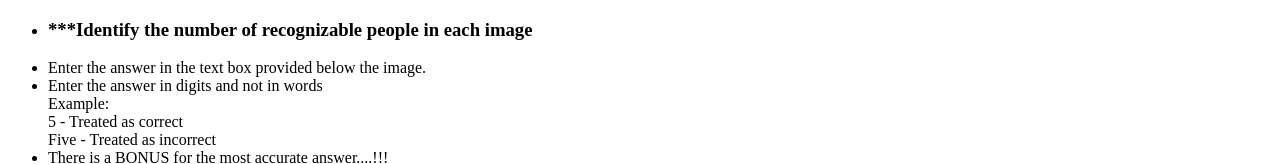
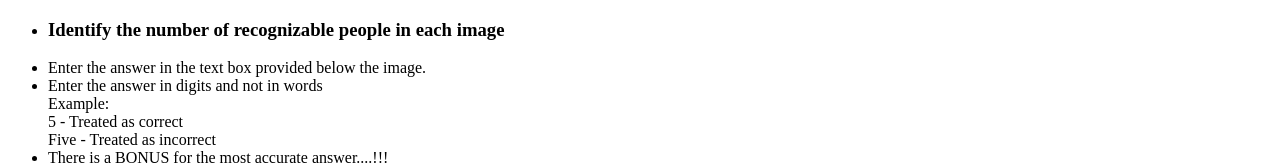
Before and after one commit to Sai-V/Sample1, a plain HTML site: page index.html in a window 1280 px wide. Shown: the top 164 px of the page. Drawn offline with nearby package versions, Linux system fonts and the light colour scheme.

Commit message:
Update index.html

```diff
--- a/index.html
+++ b/index.html
@@ -9,7 +9,7 @@
 <body>
 <div>
 <ul>
-    <li><h3>***Identify the number of recognizable people in each image</h3></li>
+    <li><h3>Identify the number of recognizable people in each image</h3></li>
     <li>Enter the answer in the text box provided below the image.</li>
     <li>Enter the answer in digits and not in words<br />
     Example:<br />
```
